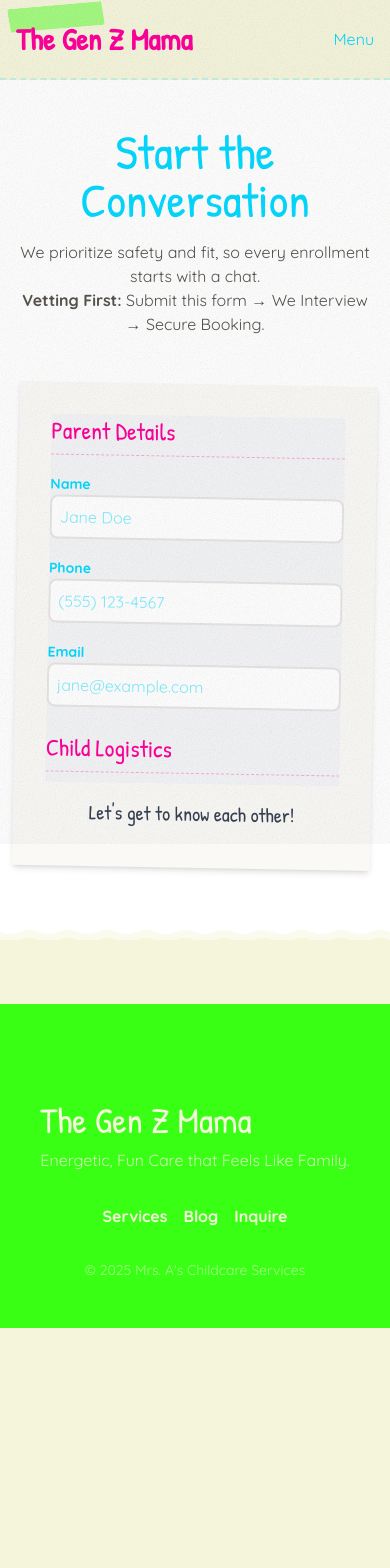
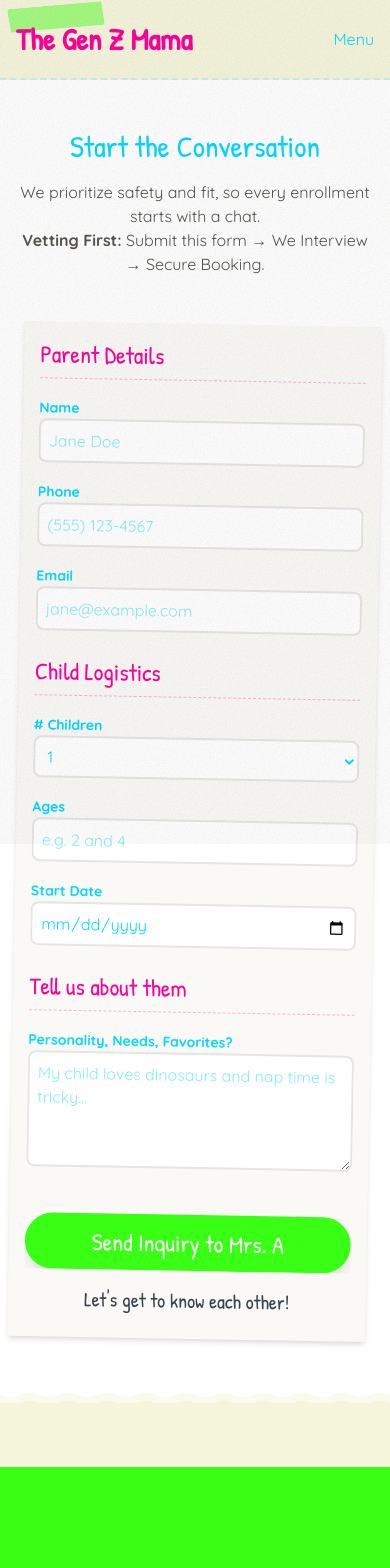
Before and after one commit to montjeffrey/GenZMAMA, a Next.js app: page /contact in a window 390 px wide. Shown: the top 1568 px of the page. Before the commit the page ends 1328 px from the top, so only its background shows below. Built offline with nearby package versions, Linux system fonts and the light colour scheme.

Commit message:
form mobile fixes

```diff
--- a/src/app/(site)/contact/ContactClient.tsx
+++ b/src/app/(site)/contact/ContactClient.tsx
@@ -31,7 +31,7 @@ export default function ContactClient() {
         <div className="min-h-screen py-12 bg-white relative">
             <div className="container mx-auto px-4 max-w-2xl">
                 <div className="text-center mb-12">
-                    <h1 className="text-5xl font-hand text-warm-brown relative inline-block">
+                    <h1 className="text-3xl md:text-5xl font-hand text-warm-brown relative inline-block">
                         Start the Conversation
                         <WashiTape color="forest" className="w-full -top-4 left-0 rotate-1 opacity-40 -z-10" />
                     </h1>
@@ -41,7 +41,7 @@ export default function ContactClient() {
                     </p>
                 </div>
 
-                <PolaroidFrame caption="Let's get to know each other!" rotation={1} className="bg-[#FAF9F6] p-8">
+                <PolaroidFrame caption="Let's get to know each other!" rotation={1} className="bg-[#FAF9F6] p-4 md:p-8" fitContent={true}>
                     {isSubmitted ? (
                         <div className="text-center py-12 px-4 space-y-6">
                             <div className="text-6xl animate-bounce">💌</div>
@@ -64,17 +64,17 @@ export default function ContactClient() {
                                 <h3 className="font-hand text-2xl text-terracotta border-b border-dashed border-terracotta/30 pb-2">Parent Details</h3>
                                 <div className="grid md:grid-cols-2 gap-4">
                                     <div>
-                                        <label className="overflow-scroll text-sm font-bold text-warm-brown mb-1">Name</label>
+                                        <label className="text-sm font-bold text-warm-brown mb-1">Name</label>
                                         <input {...register("parentName")} className="w-full border-2 border-stone-200 rounded-lg p-2 focus:border-terracotta outline-none bg-white" placeholder="Jane Doe" />
                                         {errors.parentName && <span className="text-red-500 text-xs font-hand">{(errors.parentName as any).message}</span>}
                                     </div>
                                     <div>
-                                        <label className="overflow-scroll text-sm font-bold text-warm-brown mb-1">Phone</label>
+                                        <label className="text-sm font-bold text-warm-brown mb-1">Phone</label>
                                         <input {...register("phone")} className="w-full border-2 border-stone-200 rounded-lg p-2 focus:border-terracotta outline-none bg-white" placeholder="(555) 123-4567" />
                                         {errors.phone && <span className="text-red-500 text-xs font-hand">{(errors.phone as any).message}</span>}
                                     </div>
                                     <div className="md:col-span-2">
-                                        <label className="overflow-scroll text-sm font-bold text-warm-brown mb-1">Email</label>
+                                        <label className="text-sm font-bold text-warm-brown mb-1">Email</label>
                                         <input {...register("email")} className="w-full border-2 border-stone-200 rounded-lg p-2 focus:border-terracotta outline-none bg-white" placeholder="jane@example.com" />
                                         {errors.email && <span className="text-red-500 text-xs font-hand">{(errors.email as any).message}</span>}
                                     </div>
@@ -86,7 +86,7 @@ export default function ContactClient() {
                                 <h3 className="font-hand text-2xl text-terracotta border-b border-dashed border-terracotta/30 pb-2">Child Logistics</h3>
                                 <div className="grid md:grid-cols-3 gap-4">
                                     <div>
-                                        <label className="overflow-scroll text-sm font-bold text-warm-brown mb-1"># Children</label>
+                                        <label className="text-sm font-bold text-warm-brown mb-1"># Children</label>
                                         <select {...register("childCount")} className="w-full border-2 border-stone-200 rounded-lg p-2 bg-white">
                                             <option value="1">1</option>
                                             <option value="2">2</option>
@@ -94,11 +94,11 @@ export default function ContactClient() {
                                         </select>
                                     </div>
                                     <div>
-                                        <label className="overflow-scroll text-sm font-bold text-warm-brown mb-1">Ages</label>
+                                        <label className="text-sm font-bold text-warm-brown mb-1">Ages</label>
                                         <input {...register("childAges")} className="w-full border-2 border-stone-200 rounded-lg p-2 bg-white" placeholder="e.g. 2 and 4" />
                                     </div>
                                     <div>
-                                        <label className="overflow-scroll text-sm font-bold text-warm-brown mb-1">Start Date</label>
+                                        <label className="text-sm font-bold text-warm-brown mb-1">Start Date</label>
                                         <input type="date" {...register("startDate")} className="w-full border-2 border-stone-200 rounded-lg p-2 bg-white" />
                                     </div>
                                 </div>
@@ -108,7 +108,7 @@ export default function ContactClient() {
                             <div className="space-y-4">
                                 <h3 className="font-hand text-2xl text-terracotta border-b border-dashed border-terracotta/30 pb-2">Tell us about them</h3>
                                 <div>
-                                    <label className="overflow-scroll text-sm font-bold text-warm-brown mb-1">Personality, Needs, Favorites?</label>
+                                    <label className="text-sm font-bold text-warm-brown mb-1">Personality, Needs, Favorites?</label>
                                     <textarea {...register("message")} rows={4} className="w-full border-2 border-stone-200 rounded-lg p-2 focus:border-terracotta outline-none bg-white" placeholder="My child loves dinosaurs and nap time is tricky..." />
                                     {errors.message && <span className="text-red-500 text-xs font-hand">{(errors.message as any).message}</span>}
                                 </div>
--- a/src/app/components/ui/PolaroidFrame.tsx
+++ b/src/app/components/ui/PolaroidFrame.tsx
@@ -24,7 +24,7 @@ export default function PolaroidFrame({
             style={{ transform: `rotate(${rotation}deg)` }}
             {...props}
         >
-            <div className={cn("relative overflow-hidden shrink-0", fitContent ? "" : "aspect-[4/5] bg-gray-100")}>
+            <div className={cn("relative overflow-y-auto shrink-0 scrollbar-thin", fitContent ? "" : "aspect-[4/5] bg-gray-100")}>
                 {children}
             </div>
             {caption && (
```
